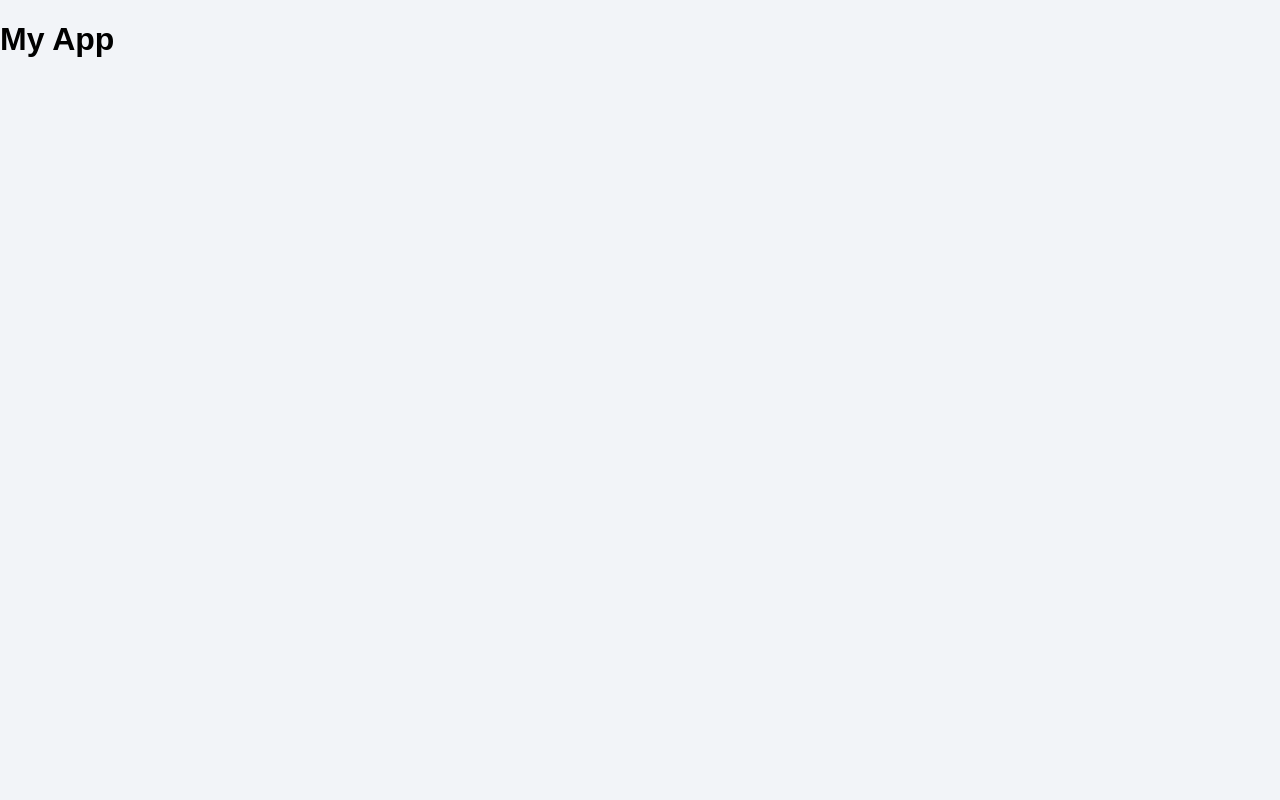
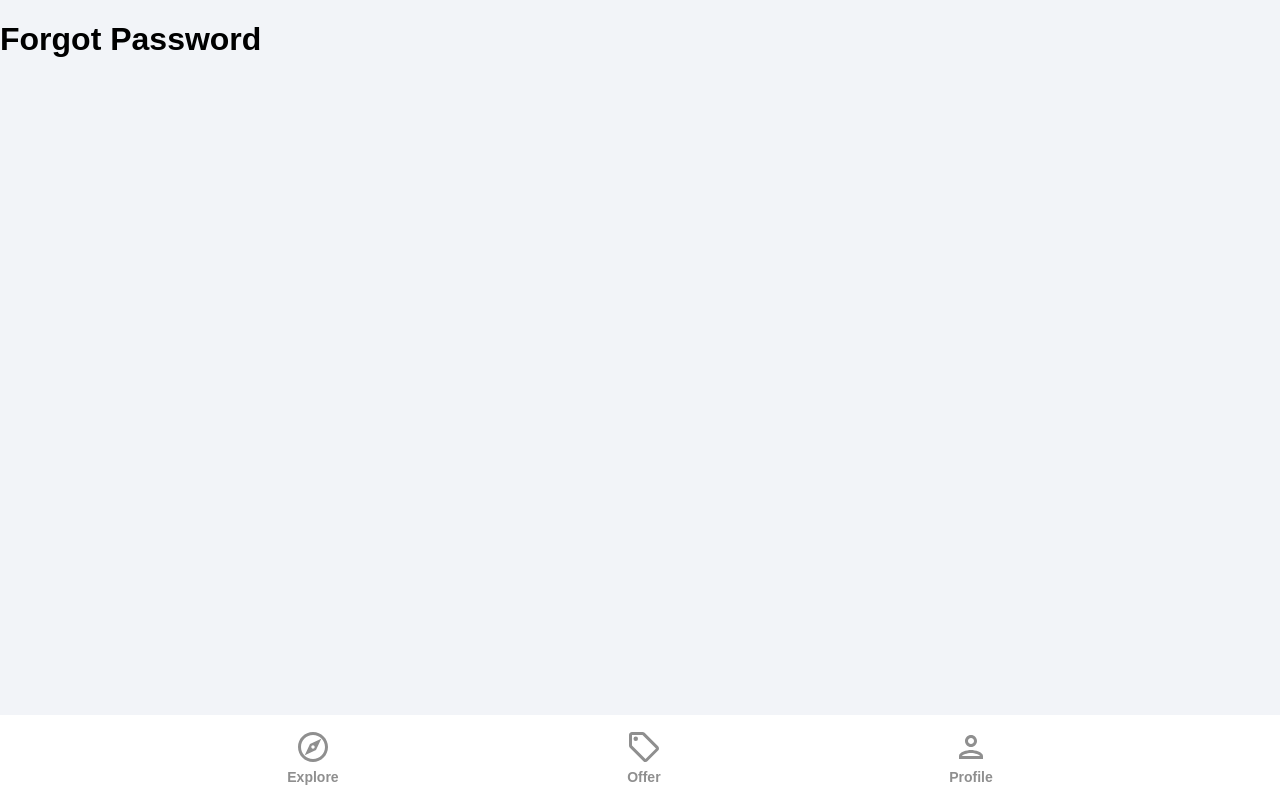
Before and after one commit to Rqmba/house-marketplace, a React (Create React App) app: page /forgot-password in a window 1280 px wide. Built offline with nearby package versions, Linux system fonts and the light colour scheme.

Commit message:
create folder pages, create routes for pages, create Navbar component

```diff
--- a/package.json
+++ b/package.json
@@ -7,6 +7,7 @@
     "firebase": "^11.2.0",
     "react": "^18.3.1",
     "react-dom": "^18.3.1",
+    "react-router-dom": "^7.1.5",
     "react-scripts": "5.0.1"
   },
   "scripts": {
--- a/public/index.html
+++ b/public/index.html
@@ -24,7 +24,7 @@
       work correctly both with client-side routing and a non-root public URL.
       Learn how to configure a non-root public URL by running `npm run build`.
     -->
-    <title>React App</title>
+    <title>House Marketplace</title>
   </head>
   <body>
     <noscript>You need to enable JavaScript to run this app.</noscript>
--- a/src/App.js
+++ b/src/App.js
@@ -1,7 +1,26 @@
+import { BrowserRouter as Router, Routes, Route } from "react-router-dom";
+import Explore from './pages/Explore'
+import Offers from './pages/Offers'
+import Profile from './pages/Profile'
+import SignIn from './pages/SignIn'
+import SignUp from './pages/SignUp'
+import ForgotPassword from './pages/ForgotPassword'
+import Navbar from "./components/Navbar";
+
 function App() {
   return (
     <>
-      <h1>My App</h1>
+    <Router>
+      <Routes>
+        <Route path="/" element={<Explore/>} />
+        <Route path="/offers" element={<Offers/>} />
+        <Route path="/profile" element={<SignIn/>} />
+        <Route path="/sign-in" element={<SignIn/>} />
+        <Route path="/sign-up" element={<SignUp/>} />
+        <Route path="/forgot-password" element={<ForgotPassword/>} />
+      </Routes>
+      <Navbar />
+    </Router>
     </>
   );
 }
--- /dev/null
+++ b/src/components/Navbar.jsx
@@ -0,0 +1,59 @@
+import { useNavigate, useLocation, Navigate } from "react-router-dom"
+import {ReactComponent as OfferIcon} from '../assets/svg/localOfferIcon.svg'
+import {ReactComponent as ExploreIcon} from '../assets/svg/exploreIcon.svg'
+import {ReactComponent as PersonOutlineIcon} from '../assets/svg/personOutlineIcon.svg'
+
+function Navbar() {
+    const navigate = useNavigate()
+    const location = useLocation()
+
+    const pathMatchRoute = (route) => {
+        if(route === location.pathname) {
+            return true
+        }
+    }
+
+  return (
+    <footer className="navbar">
+        <nav className="navbarNav">
+            <ul className="navbarListItems">
+                <li
+                className="navbarListItem"
+                onClick={() => navigate('/')}
+                >
+                    <ExploreIcon
+                    fill={pathMatchRoute('/') ? '#2c2c2c' : '#8f8f8f'}
+                    width='36px'
+                    height='36px'
+                    />
+                    <p className={pathMatchRoute('/') ? 'navbarListItemNameActive' : 'navbarListItemName'}>Explore</p>
+                </li>
+                <li
+                className="navbarListItem"
+                onClick={() => navigate('/offers')}
+                >
+                    <OfferIcon
+                    fill={pathMatchRoute('/offers') ? '#2c2c2c' : '#8f8f8f'}
+                    width='36px'
+                    height='36px'
+                    />
+                    <p className={pathMatchRoute('/offers') ? 'navbarListItemNameActive' : 'navbarListItemName'}>Offer</p>
+                </li>
+                <li
+                className="navbarListItem"
+                onClick={() => navigate('/profile')}
+                >
+                    <PersonOutlineIcon
+                    fill={pathMatchRoute('/profile') ? '#2c2c2c' : '#8f8f8f'}
+                    width='36px'
+                    height='36px'
+                    />
+                    <p className={pathMatchRoute('/profile') ? 'navbarListItemNameActive' : 'navbarListItemName'}>Profile</p>
+                </li>
+            </ul>
+        </nav>
+    </footer>
+  )
+}
+
+export default Navbar
--- /dev/null
+++ b/src/pages/Explore.jsx
@@ -0,0 +1,9 @@
+function Explore() {
+  return (
+    <div>
+        <h1>Explore</h1>
+    </div>
+  )
+}
+
+export default Explore
--- /dev/null
+++ b/src/pages/ForgotPassword.jsx
@@ -0,0 +1,9 @@
+function ForgotPassword() {
+    return (
+      <div>
+          <h1>Forgot Password</h1>
+      </div>
+    )
+  }
+
+  export default ForgotPassword
--- /dev/null
+++ b/src/pages/Offers.jsx
@@ -0,0 +1,9 @@
+function Offers() {
+    return (
+      <div>
+          <h1>Offers</h1>
+      </div>
+    )
+  }
+
+  export default Offers
--- /dev/null
+++ b/src/pages/Profile.jsx
@@ -0,0 +1,9 @@
+function Profile() {
+    return (
+      <div>
+          <h1>Profile</h1>
+      </div>
+    )
+  }
+
+  export default Profile
--- /dev/null
+++ b/src/pages/SignIn.jsx
@@ -0,0 +1,9 @@
+function SignIn() {
+    return (
+      <div>
+          <h1>Sign In</h1>
+      </div>
+    )
+  }
+
+  export default SignIn
--- /dev/null
+++ b/src/pages/SignUp.jsx
@@ -0,0 +1,9 @@
+function SignUp() {
+    return (
+      <div>
+          <h1>Sign Up</h1>
+      </div>
+    )
+  }
+
+  export default SignUp
```
Also changed, not shown: 1 other file (tests, documents, lock files or other folders).
